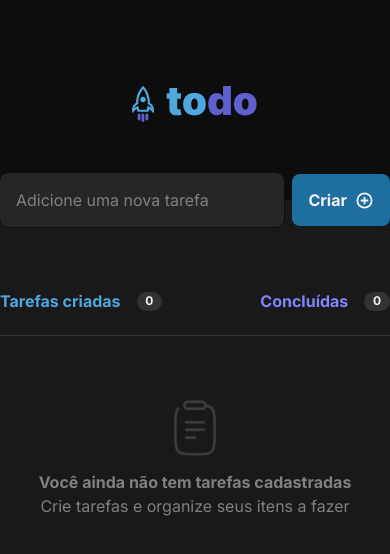
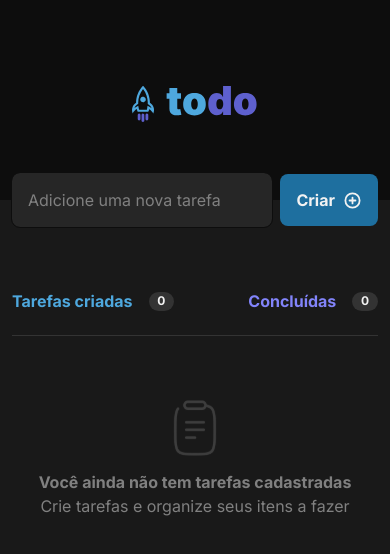
Before and after one commit to diegonacif/todo-list-ignite-react-01, a React (Vite) app: page / in a window 390 px wide. Shown: the top 554 px of the page. Built offline with nearby package versions, Linux system fonts and the light colour scheme.

Commit message:
style: add padding on sections for responsivity purposes and remove highlight on tap

```diff
--- a/src/App.scss
+++ b/src/App.scss
@@ -20,6 +20,8 @@ $font-primary: 'Inter', sans-serif;
   padding: 0;
   box-sizing: border-box;
   font-family: $font-primary;
+
+  -webkit-tap-highlight-color: transparent; // remove color highlight on tap
 }
 
 .App {
--- a/src/components/Body/_Body.scss
+++ b/src/components/Body/_Body.scss
@@ -8,6 +8,8 @@
 
   #todo-header {
     width: 100%;
+    padding: 0 0.75rem;
+
 
     .input-wrapper {
 
@@ -70,6 +72,7 @@
     width: 100%;
     height: 30rem;
     margin-top: calc(4rem - 1.6875rem);
+    padding: 0 0.75rem;
 
     .info-wrapper {
       display: flex;
```
